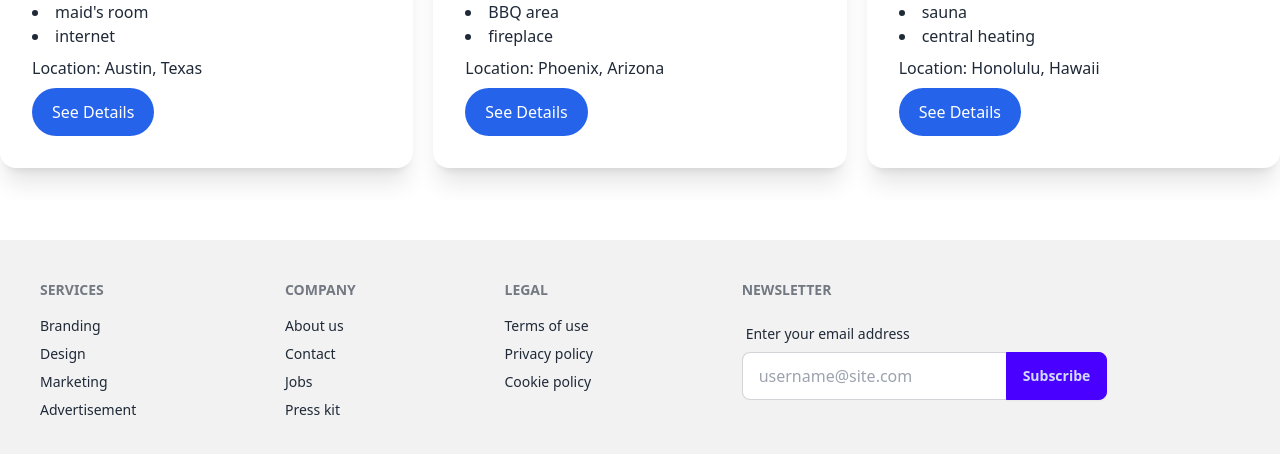
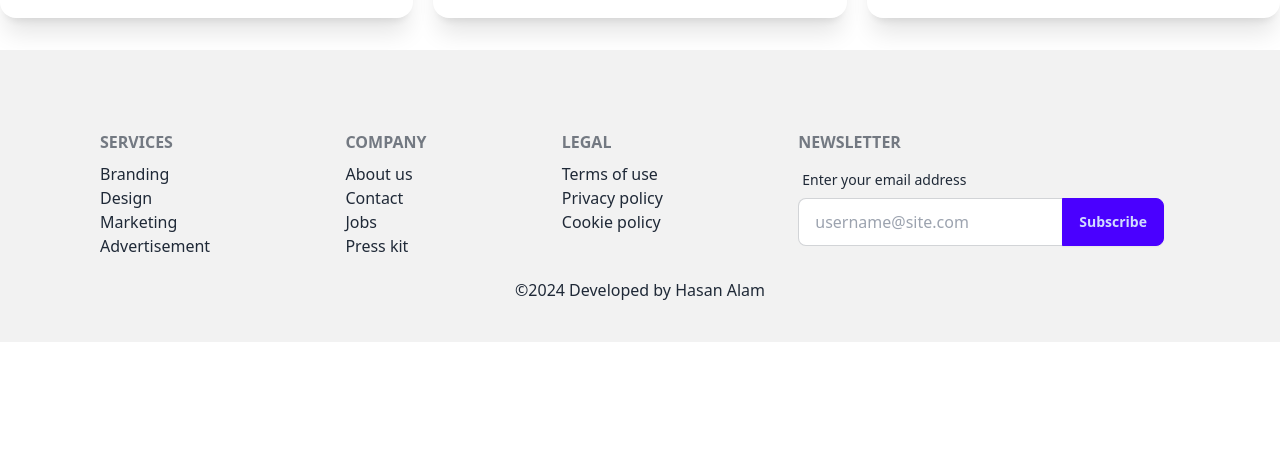
Before and after one commit to hasanalam24/Real-Estate-A9, a React (Vite) app: page / in a window 1280 px wide. Shown: the part 2224-2678 px from the top of the page. After the commit the page ends 2566 px from the top, so only its background shows below. Built offline with nearby package versions, Linux system fonts and the light colour scheme; no server answers.

Commit message:
footer final touch

```diff
--- a/src/Components/Footer/Footer.jsx
+++ b/src/Components/Footer/Footer.jsx
@@ -2,39 +2,50 @@
 
 const Footer = () => {
     return (
-        <footer className="footer p-10 bg-base-200 text-base-content mt-10">
-            <nav>
+        <footer className="bg-base-200 p-4 lg:p-10">
+            <div className="grid grid-cols-2 gap-5 lg:flex lg:justify-between w-[90%] mx-auto text-base-content mt-10">
+
+                <nav className="flex flex-col">
                     <h6 className="footer-title">Services</h6>
                     <a className="link link-hover">Branding</a>
                     <a className="link link-hover">Design</a>
                     <a className="link link-hover">Marketing</a>
                     <a className="link link-hover">Advertisement</a>
                 </nav>
-            <nav>
+                <nav className="flex flex-col">
                     <h6 className="footer-title">Company</h6>
                     <a className="link link-hover">About us</a>
                     <a className="link link-hover">Contact</a>
                     <a className="link link-hover">Jobs</a>
                     <a className="link link-hover">Press kit</a>
                 </nav>
-            <nav>
+
+
+                <nav className="flex flex-col">
                     <h6 className="footer-title">Legal</h6>
                     <a className="link link-hover">Terms of use</a>
                     <a className="link link-hover">Privacy policy</a>
                     <a className="link link-hover">Cookie policy</a>
                 </nav>
-            <form>
+                <form className="mr-4">
                     <h6 className="footer-title">Newsletter</h6>
-                <fieldset className="form-control w-80">
+                    <fieldset className="form-control">
                         <label className="label">
                             <span className="label-text">Enter your email address</span>
                         </label>
-                    <div className="join">
+                        <div className="lg:join">
                             <input type="text" placeholder="username@site.com" className="input input-bordered join-item" />
                             <button className="btn btn-primary join-item">Subscribe</button>
                         </div>
                     </fieldset>
+
                 </form>
+
+
+            </div>
+            <div className="mt-5 text-center">
+                <p>©2024 Developed by Hasan Alam</p>
+            </div>
         </footer>
     );
 };
--- a/src/Components/PrivateRoute/PrivateRoute.jsx
+++ b/src/Components/PrivateRoute/PrivateRoute.jsx
@@ -7,14 +7,15 @@ const PrivateRoute = ({ children }) => {
     const { user, loading } = useContext(AuthContext)
     const location = useLocation()
 
-    if (loading) {
-        return <span className="loading loading-spinner loading-lg"></span>
-    }
 
 
     if (!user) {
         return <Navigate to='/login' state={location?.pathname || '/'}></Navigate>
     }
+    if (loading) {
+        return <span className="loading loading-spinner loading-lg"></span>
+    }
+
     return (
         <div>
             {children}
--- a/src/Pages/Home/Card.jsx
+++ b/src/Pages/Home/Card.jsx
@@ -21,7 +21,7 @@ const Card = ({ singleData }) => {
                 <div>
                     <h3 className="font-semibold">Facilities Here:</h3>
                     {
-                        facilities.map((facility) => <li key={facility.id}> {facility}</li>)
+                        facilities.map((facility, idx) => <li key={facility.idx}> {facility}</li>)
                     }
                 </div>
                 <p><span className="font-medium">Location:</span> {location}</p>
--- a/src/Pages/Home/Slider/Slider.jsx
+++ b/src/Pages/Home/Slider/Slider.jsx
@@ -20,7 +20,7 @@ const Slider = () => {
                 onSlideChange={() => console.log('slide change')}>
                 <SwiperSlide>
                     <div className='relative '>
-                        <img className="w-[90%]  mx-auto md:w-[98%] md:mx-auto lg:h-[700px] lg:w-full" src="/image- 4.jpg" alt="" />
+                        <img className="w-[90%]  mx-auto md:w-[98%] md:mx-auto lg:h-[550px] lg:w-full" src="/image- 4.jpg" alt="" />
                         <div className='absolute top-[50%] left-[50%] translate-x-[-50%] translate-y-[-50%]'>
                             <h1 className='text-lg lg:text-3xl font-semibold text-white'>Welcome to Our Spectacular Event: Unveiling New Horizons and Dreams</h1>
                         </div>
@@ -28,7 +28,7 @@ const Slider = () => {
                 </SwiperSlide>
                 <SwiperSlide>
                     <div className='relative'>
-                        <img className='w-[95%] opacity-75 mx-auto md:w-[98%] md:mx-auto lg:h-[700px] lg:w-full' src="/image- 2.jpg" alt="" />
+                        <img className='w-[95%] opacity-75 mx-auto md:w-[98%] md:mx-auto lg:h-[550px] lg:w-full' src="/image- 2.jpg" alt="" />
                         <div className='absolute top-[50%] left-[50%] translate-x-[-50%] translate-y-[-50%] text-center'>
                             <h1 className='text-lg lg:text-3xl font-semibold '>Discover the Possibilities: Where Dreams Take Flight and Soar High</h1>
                         </div>
@@ -36,7 +36,7 @@ const Slider = () => {
                 </SwiperSlide>
                 <SwiperSlide>
                     <div className='relative  '>
-                        <img className='w-[95%] mx-auto md:w-[98%] md:mx-auto lg:h-[700px] lg:w-full' src="/image- 3.jpg" alt="" />
+                        <img className='w-[95%] mx-auto md:w-[98%] md:mx-auto lg:h-[550px] lg:w-full' src="/image- 3.jpg" alt="" />
                         <div className='absolute top-[50%] left-[50%] translate-x-[-50%] translate-y-[-50%] text-center'>
                             <h1 className='text-lg lg:text-3xl font-semibold text-white'>Journey into Excellence: Where Every Moment Sparks Inspiration</h1>
                         </div>
@@ -44,7 +44,7 @@ const Slider = () => {
                 </SwiperSlide>
                 <SwiperSlide>
                     <div className='relative'>
-                        <img className='w-[95%] mx-auto md:w-[98%] md:mx-auto lg:h-[700px] lg:w-full' src="/image- 1.jpg" alt="" />
+                        <img className='w-[95%] mx-auto md:w-[98%] md:mx-auto lg:h-[550px] lg:w-full' src="/image- 1.jpg" alt="" />
                         <div className='absolute top-[50%] left-[50%] translate-x-[-50%] translate-y-[-50%] text-center'>
                             <h1 className='text-lg lg:text-3xl font-semibold '>Embrace the Adventure: A World of Wonder Awaits Your Discovery</h1>
                         </div>
```
Lines whose indentation alone changed are shown as unchanged.
